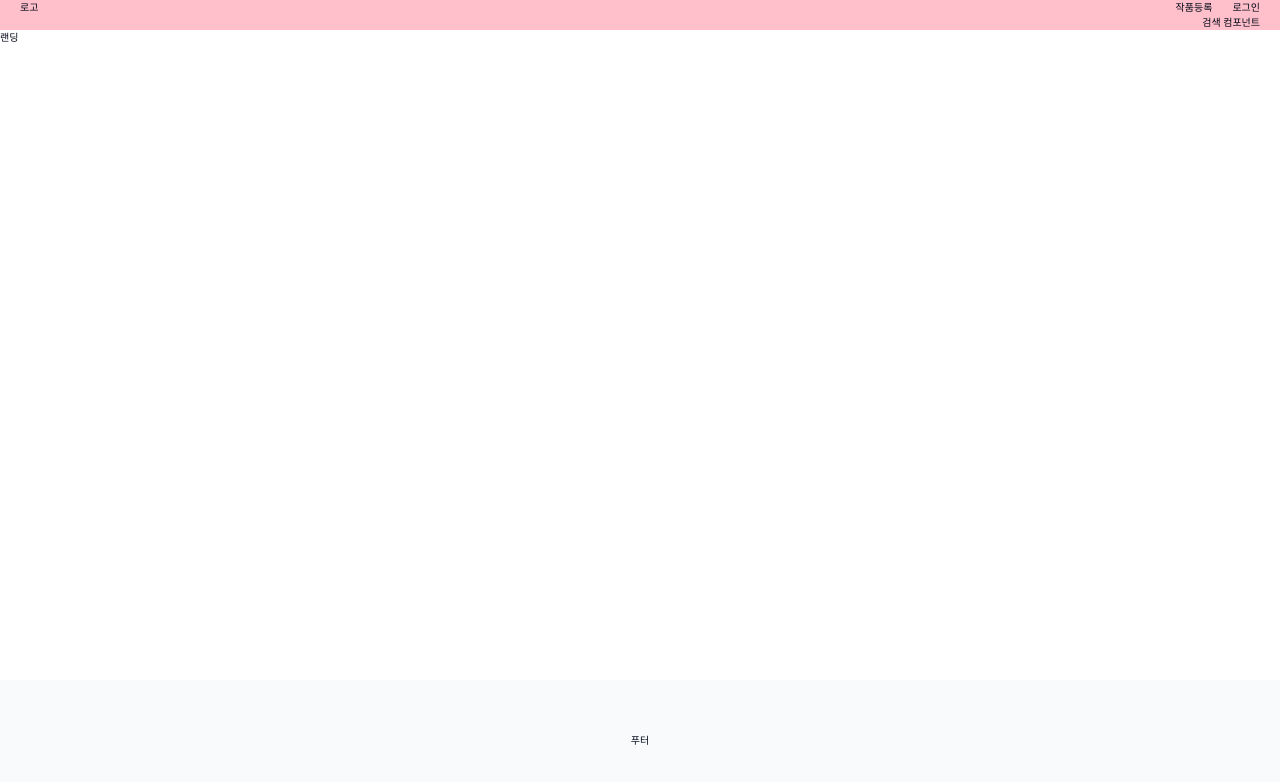
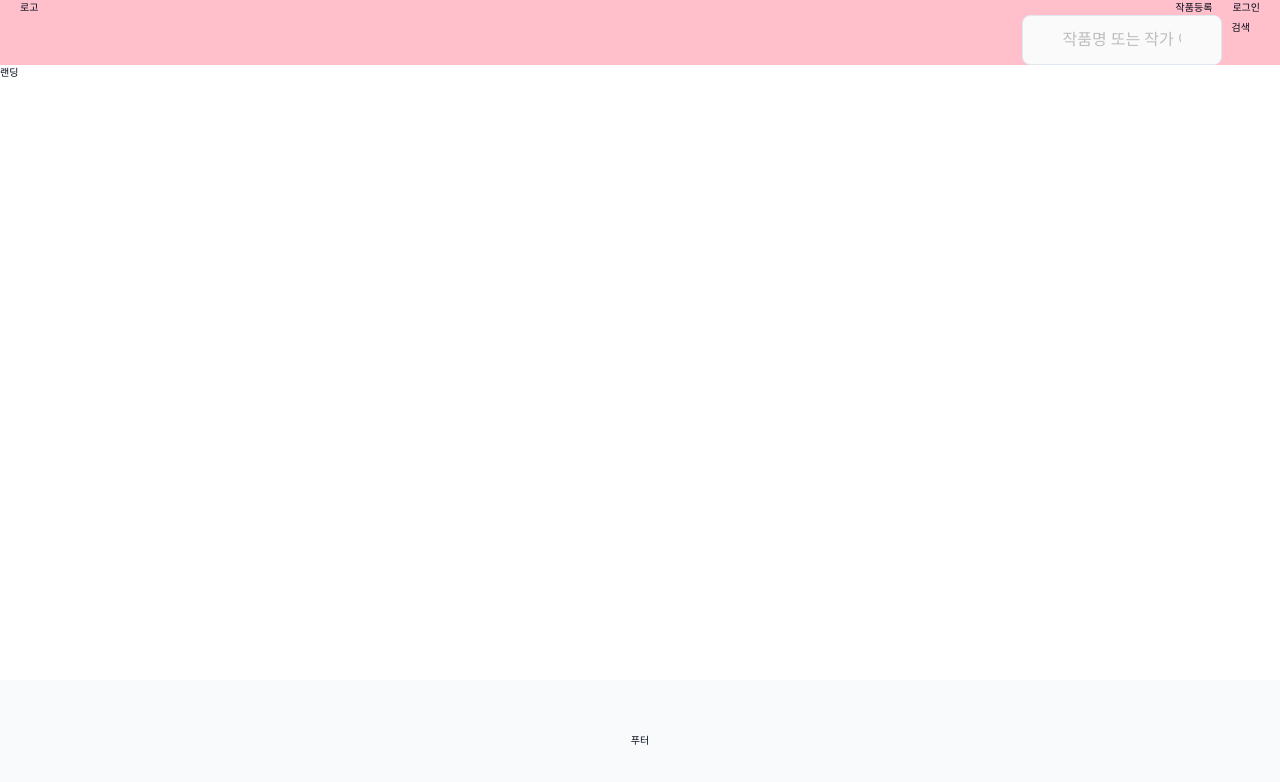
Before and after one commit to Team-YUMU/YUMU-FE, a Next.js app: page / in a window 1280 px wide. Shown: the top 782 px of the page. Built offline with nearby package versions, Linux system fonts and the light colour scheme.

Commit message:
feat: SearchForm 컴포넌트 구현

```diff
--- a/src/components/common/Header.tsx
+++ b/src/components/common/Header.tsx
@@ -9,6 +9,7 @@ import {
   DropdownMenuTrigger,
 } from '@/components/ui/dropdown-menu';
 import { Avatar, AvatarImage } from '../ui/avatar';
+import SearchForm from './SearchForm';
 import { useRouter } from 'next/router';
 import axios from 'axios';
 // import getMembers from '@/mocks/Member';
@@ -93,7 +94,7 @@ export default function Header() {
         </div>
       </div>
       <div className='container mx-auto flex justify-end bg-[pink]'>
-        <div>검색 컴포넌트</div>
+        <SearchForm />
       </div>
     </header>
   );
--- /dev/null
+++ b/src/components/common/SearchForm.tsx
@@ -0,0 +1,38 @@
+import { useRouter } from 'next/router';
+import { useState } from 'react';
+import { Input } from '@/components/ui/input';
+import { Button } from '@/components/ui/button';
+
+function SearchForm() {
+  const [keyword, setKeyword] = useState('');
+  const router = useRouter();
+
+  const handleKeywordChange = (e: React.ChangeEvent<HTMLInputElement>) => {
+    setKeyword(e.target.value);
+  };
+
+  const handleSubmit = (e: React.FormEvent<HTMLFormElement>) => {
+    e.preventDefault();
+    if (!keyword) {
+      return router.push('/');
+    }
+    return router.push(`/search?q=${keyword}`);
+  };
+
+  return (
+    <form onSubmit={handleSubmit} className='flex'>
+      <Input
+        name='keyword'
+        value={keyword}
+        onChange={handleKeywordChange}
+        placeholder='작품명 또는 작가 이름을 검색해보세요'
+        className='w-[20rem]'
+      />
+      <Button type='submit' variant={'secondary'}>
+        검색
+      </Button>
+    </form>
+  );
+}
+
+export default SearchForm;
```
